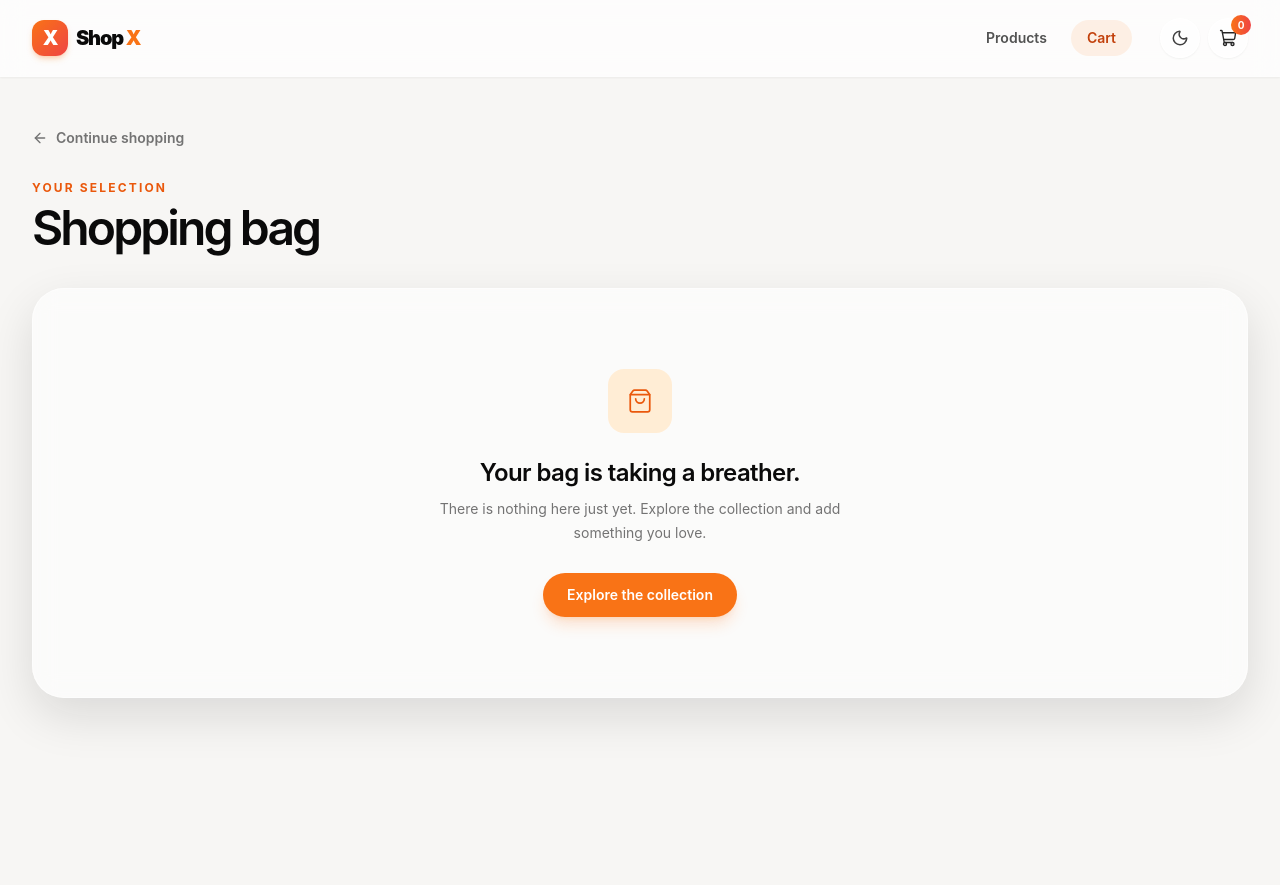
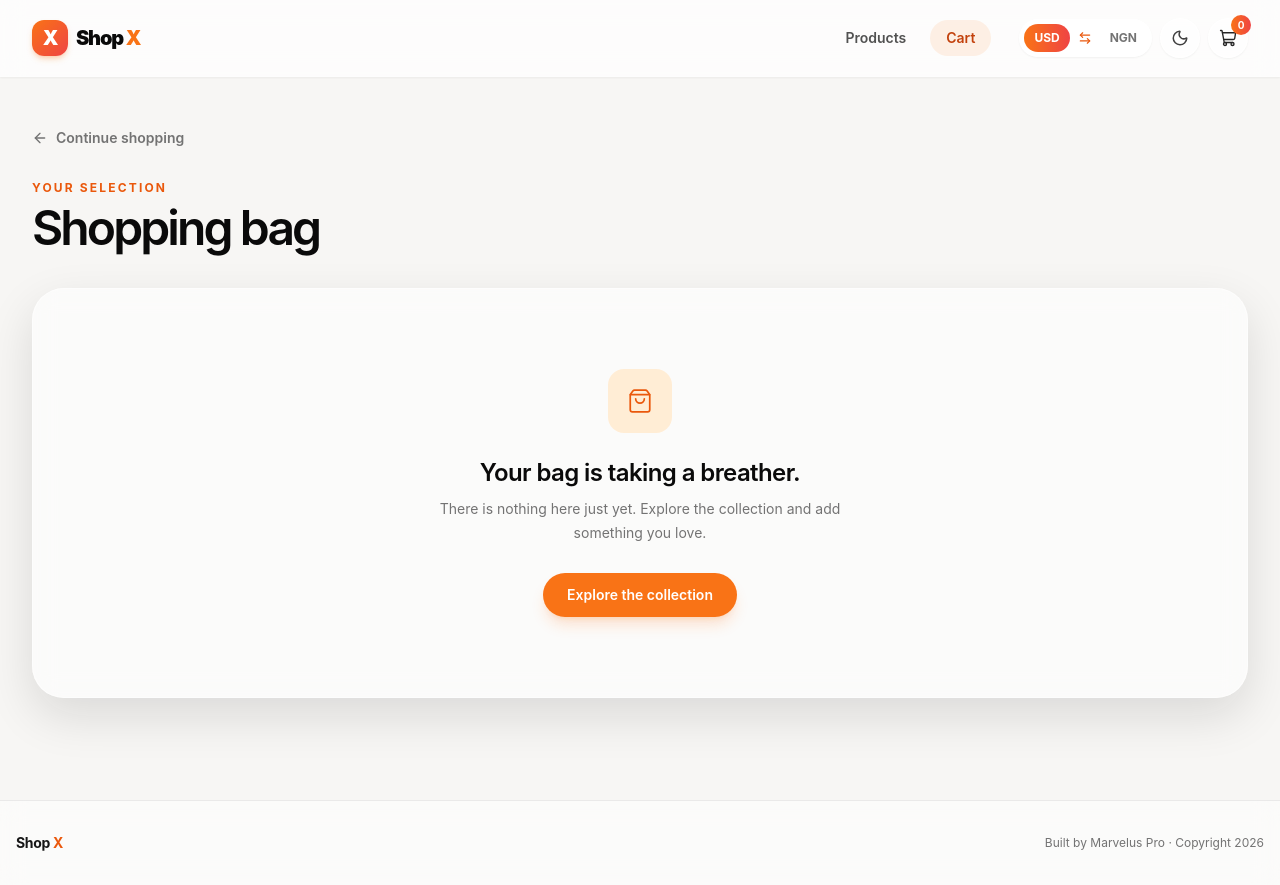
Before and after one commit to Pamilerinogunsola770/ShopX, a React (Vite) app: page /cart in a window 1280 px wide. Before the commit the page ends 800 px from the top, so only its background shows below. Built offline with nearby package versions, Linux system fonts and the light colour scheme.

Commit message:
added currency toggle and some items

```diff
--- a/src/App.tsx
+++ b/src/App.tsx
@@ -1,5 +1,6 @@
 import { useEffect, useState } from 'react'
 import { Navigate, Route, Routes } from 'react-router-dom'
+import Footer from './components/Footer'
 import Navbar from './components/Navbar'
 import Checkout from './pages/Checkout'
 import ProductDetails from './pages/ProductDetails'
@@ -52,6 +53,7 @@ export default function App() {
         <Route path="/checkout" element={<Checkout />} />
         <Route path="*" element={<Navigate to="/shop" replace />} />
       </Routes>
+      <Footer />
     </div>
   )
 }
--- /dev/null
+++ b/src/components/CurrencyToggle.tsx
@@ -0,0 +1,51 @@
+import { ArrowLeftRight } from 'lucide-react'
+import { useCurrency } from '../context/CurrencyContext'
+
+interface CurrencyToggleProps {
+  compact?: boolean
+}
+
+export default function CurrencyToggle({
+  compact = false,
+}: CurrencyToggleProps) {
+  const { currency, toggleCurrency, rateDescription } = useCurrency()
+
+  return (
+    <div className="flex items-center gap-2">
+      <button
+        type="button"
+        onClick={toggleCurrency}
+        title={`${rateDescription} Select to switch currency.`}
+        aria-label={`Price currency is ${currency}. Switch to ${currency === 'USD' ? 'Nigerian naira' : 'US dollars'}.`}
+        className={`inline-flex shrink-0 items-center gap-2 rounded-full border border-white/60 bg-white/70 p-1 text-xs font-bold text-neutral-700 shadow-sm backdrop-blur-md transition hover:border-orange-300 dark:border-white/10 dark:bg-white/10 dark:text-neutral-200 ${
+          compact ? 'min-h-9' : 'min-h-11'
+        }`}
+      >
+        <span
+          className={`rounded-full px-2.5 py-1.5 transition ${
+            currency === 'USD'
+              ? 'bg-gradient-to-r from-orange-500 to-red-500 text-white'
+              : 'text-neutral-500 dark:text-neutral-300'
+          }`}
+        >
+          USD
+        </span>
+        <ArrowLeftRight size={14} aria-hidden="true" className="text-orange-600" />
+        <span
+          className={`rounded-full px-2.5 py-1.5 transition ${
+            currency === 'NGN'
+              ? 'bg-gradient-to-r from-orange-500 to-red-500 text-white'
+              : 'text-neutral-500 dark:text-neutral-300'
+          }`}
+        >
+          NGN
+        </span>
+      </button>
+      {!compact && (
+        <span className="hidden max-w-48 text-[11px] leading-4 text-neutral-500 xl:block dark:text-neutral-400">
+          NGN conversion at reference rate
+        </span>
+      )}
+    </div>
+  )
+}
--- /dev/null
+++ b/src/components/Footer.tsx
@@ -0,0 +1,14 @@
+export default function Footer() {
+  return (
+    <footer className="border-t border-neutral-200/80 bg-white/50 px-4 py-8 backdrop-blur-md dark:border-white/10 dark:bg-black/20">
+      <div className="mx-auto flex max-w-7xl flex-col items-center justify-between gap-3 text-center sm:flex-row sm:text-left">
+        <p className="text-sm font-bold tracking-tight text-neutral-900 dark:text-white">
+          Shop <span className="text-orange-600">X</span>
+        </p>
+        <p className="text-xs text-neutral-500 dark:text-neutral-400">
+          Built by Marvelus Pro <span aria-hidden="true">·</span> Copyright 2026
+        </p>
+      </div>
+    </footer>
+  )
+}
--- a/src/components/Navbar.tsx
+++ b/src/components/Navbar.tsx
@@ -2,6 +2,7 @@ import { Link, NavLink } from 'react-router-dom'
 import { Menu, Moon, ShoppingCart, Sun, X } from 'lucide-react'
 import { useState } from 'react'
 import { useCart } from '../context/CartContext'
+import CurrencyToggle from './CurrencyToggle'
 
 interface NavbarProps {
   isDark: boolean
@@ -44,6 +45,9 @@ export default function Navbar({ isDark, onToggleTheme }: NavbarProps) {
         </nav>
 
         <div className="ml-auto flex shrink-0 items-center gap-2 sm:ml-3">
+          <div className="hidden md:block">
+            <CurrencyToggle compact />
+          </div>
           <button
             type="button"
             onClick={onToggleTheme}
--- a/src/components/ProductCard.tsx
+++ b/src/components/ProductCard.tsx
@@ -2,13 +2,7 @@ import { useState } from 'react'
 import { Link } from 'react-router-dom'
 import { Plus } from 'lucide-react'
 import { useCart, type Product } from '../context/CartContext'
-
-const formatPrice = (price: number) =>
-  new Intl.NumberFormat('en-US', {
-    style: 'currency',
-    currency: 'USD',
-    maximumFractionDigits: 0,
-  }).format(price)
+import { useCurrency } from '../context/CurrencyContext'
 
 interface ProductCardProps {
   product: Product
@@ -18,6 +12,7 @@ export default function ProductCard({ product }: ProductCardProps) {
   const [imageLoaded, setImageLoaded] = useState(false)
   const [imageError, setImageError] = useState(false)
   const { addToCart } = useCart()
+  const { formatPrice } = useCurrency()
 
   return (
     <article className="group overflow-hidden rounded-3xl border border-white/50 bg-white/55 shadow-sm backdrop-blur-md transition duration-300 hover:-translate-y-1 hover:border-orange-200 hover:shadow-glass dark:border-white/10 dark:bg-white/[0.06] dark:hover:border-orange-400/40">
--- /dev/null
+++ b/src/context/CurrencyContext.tsx
@@ -0,0 +1,104 @@
+import {
+  createContext,
+  useCallback,
+  useContext,
+  useEffect,
+  useMemo,
+  useState,
+  type ReactNode,
+} from 'react'
+
+export type CurrencyCode = 'USD' | 'NGN'
+
+interface CurrencyContextValue {
+  currency: CurrencyCode
+  toggleCurrency: () => void
+  formatPrice: (usdPrice: number) => string
+  rateDescription: string
+}
+
+interface CurrencyProviderProps {
+  children: ReactNode
+}
+
+const STORAGE_KEY = 'shop-x-currency'
+const USD_TO_NGN_RATE = 1346.24
+const RATE_UPDATED = 'October 29, 2026'
+const CurrencyContext = createContext<CurrencyContextValue | undefined>(
+  undefined,
+)
+
+function getInitialCurrency(): CurrencyCode {
+  try {
+    const storedCurrency = window.localStorage.getItem(STORAGE_KEY)
+    if (storedCurrency === 'USD' || storedCurrency === 'NGN') {
+      return storedCurrency
+    }
+  } catch (error) {
+    console.error('Unable to read the saved currency preference.', error)
+  }
+  return 'USD'
+}
+
+export function CurrencyProvider({ children }: CurrencyProviderProps) {
+  const [currency, setCurrency] = useState<CurrencyCode>(getInitialCurrency)
+
+  const toggleCurrency = useCallback(() => {
+    setCurrency((current) => (current === 'USD' ? 'NGN' : 'USD'))
+  }, [])
+
+  const formatPrice = useCallback(
+    (usdPrice: number) => {
+      const amount = currency === 'NGN' ? usdPrice * USD_TO_NGN_RATE : usdPrice
+      return new Intl.NumberFormat(currency === 'NGN' ? 'en-NG' : 'en-US', {
+        style: 'currency',
+        currency,
+        maximumFractionDigits: currency === 'NGN' ? 0 : 2,
+      }).format(amount)
+    },
+    [currency],
+  )
+
+  useEffect(() => {
+    try {
+      window.localStorage.setItem(STORAGE_KEY, currency)
+    } catch (error) {
+      console.error('Unable to save the currency preference.', error)
+    }
+
+    function syncCurrency(event: StorageEvent) {
+      if (event.key === STORAGE_KEY) {
+        setCurrency(event.newValue === 'NGN' ? 'NGN' : 'USD')
+      }
+    }
+
+    window.addEventListener('storage', syncCurrency)
+    return () => window.removeEventListener('storage', syncCurrency)
+  }, [currency])
+
+  const value = useMemo(
+    () => ({
+      currency,
+      toggleCurrency,
+      formatPrice,
+      rateDescription: `NGN prices use a reference rate of ₦${USD_TO_NGN_RATE.toLocaleString('en-NG')} per USD, dated ${RATE_UPDATED}.`,
+    }),
+    [currency, formatPrice, toggleCurrency],
+  )
+
+  return (
+    <CurrencyContext.Provider value={value}>
+      {children}
+    </CurrencyContext.Provider>
+  )
+}
+
+// The provider and its context hook are intentionally colocated.
+// eslint-disable-next-line react-refresh/only-export-components
+export function useCurrency(): CurrencyContextValue {
+  const context = useContext(CurrencyContext)
+  if (!context) {
+    throw new Error('useCurrency must be used within a CurrencyProvider.')
+  }
+  return context
+}
--- a/src/main.tsx
+++ b/src/main.tsx
@@ -2,6 +2,7 @@ import { StrictMode } from 'react'
 import { createRoot } from 'react-dom/client'
 import { BrowserRouter } from 'react-router-dom'
 import { CartProvider } from './context/CartContext'
+import { CurrencyProvider } from './context/CurrencyContext'
 import './index.css'
 import App from './App.tsx'
 
@@ -9,7 +10,9 @@ createRoot(document.getElementById('root')!).render(
   <StrictMode>
     <BrowserRouter>
       <CartProvider>
-        <App />
+        <CurrencyProvider>
+          <App />
+        </CurrencyProvider>
       </CartProvider>
     </BrowserRouter>
   </StrictMode>,
--- a/src/pages/ProductDetails.tsx
+++ b/src/pages/ProductDetails.tsx
@@ -2,15 +2,10 @@ import { useState } from 'react'
 import { Link, Navigate, useParams } from 'react-router-dom'
 import { ArrowLeft, Minus, Plus, ShoppingCart } from 'lucide-react'
 import { useCart, type Product } from '../context/CartContext'
+import { useCurrency } from '../context/CurrencyContext'
 import productsData from '../data/products.json'
 
 const products: Product[] = productsData
-const formatPrice = (price: number) =>
-  new Intl.NumberFormat('en-US', {
-    style: 'currency',
-    currency: 'USD',
-    maximumFractionDigits: 0,
-  }).format(price)
 
 export default function ProductDetails() {
   const { id } = useParams()
@@ -18,6 +13,7 @@ export default function ProductDetails() {
   const [quantity, setQuantity] = useState(1)
   const [added, setAdded] = useState(false)
   const { addToCart } = useCart()
+  const { formatPrice } = useCurrency()
 
   if (!product) return <Navigate to="/shop" replace />
   const selectedProduct = product
--- a/src/pages/ProductListing.tsx
+++ b/src/pages/ProductListing.tsx
@@ -1,6 +1,7 @@
 import { useSearchParams } from 'react-router-dom'
 import { ArrowDownRight, Search } from 'lucide-react'
 import ProductCard from '../components/ProductCard'
+import CurrencyToggle from '../components/CurrencyToggle'
 import productsData from '../data/products.json'
 import type { Product } from '../context/CartContext'
 
@@ -80,7 +81,7 @@ export default function ProductListing() {
 
       <section id="collection" className="scroll-mt-28 pt-12 sm:pt-16">
         <div className="rounded-3xl border border-white/50 bg-white/60 p-4 shadow-glass backdrop-blur-md sm:p-5 dark:border-white/10 dark:bg-white/[0.06]">
-          <div className="flex flex-col gap-4 lg:flex-row lg:items-center lg:justify-between">
+          <div className="flex flex-col gap-4 xl:flex-row xl:items-center xl:justify-between">
             <label className="flex min-h-12 items-center gap-3 rounded-2xl border border-neutral-200/80 bg-white/75 px-4 text-neutral-500 transition focus-within:border-orange-400 dark:border-white/10 dark:bg-black/20 dark:text-neutral-400">
               <Search size={18} aria-hidden="true" />
               <input
@@ -92,6 +93,7 @@ export default function ProductListing() {
                 className="w-full bg-transparent text-sm text-neutral-900 outline-none placeholder:text-neutral-500 dark:text-white"
               />
             </label>
+            <div className="flex flex-wrap items-center justify-between gap-3">
               <div className="flex flex-wrap gap-2" aria-label="Filter by category">
                 {categories.map((category) => {
                   const isSelected = activeCategory === category
@@ -111,6 +113,8 @@ export default function ProductListing() {
                     </button>
                   )
                 })}
+              </div>
+              <CurrencyToggle />
             </div>
           </div>
         </div>
--- a/src/pages/ShoppingCart.tsx
+++ b/src/pages/ShoppingCart.tsx
@@ -1,17 +1,12 @@
 import { Link } from 'react-router-dom'
 import { ArrowLeft, Minus, Plus, ShoppingBag, Trash2 } from 'lucide-react'
 import { useCart } from '../context/CartContext'
-
-const formatPrice = (price: number) =>
-  new Intl.NumberFormat('en-US', {
-    style: 'currency',
-    currency: 'USD',
-    maximumFractionDigits: 0,
-  }).format(price)
+import { useCurrency } from '../context/CurrencyContext'
 
 export default function ShoppingCart() {
   const { cart, cartSubtotal, updateQuantity, removeFromCart, clearCart } =
     useCart()
+  const { formatPrice } = useCurrency()
 
   return (
     <main className="mx-auto min-h-screen max-w-7xl px-4 pb-20 pt-32 sm:px-6 lg:px-8">
```
Also changed, not shown: src/data/products.json (+24 -0 lines), src/pages/Checkout.tsx (+2 -7 lines), 1 other file (tests, documents, lock files or other folders). Lines whose indentation alone changed are shown as unchanged.
